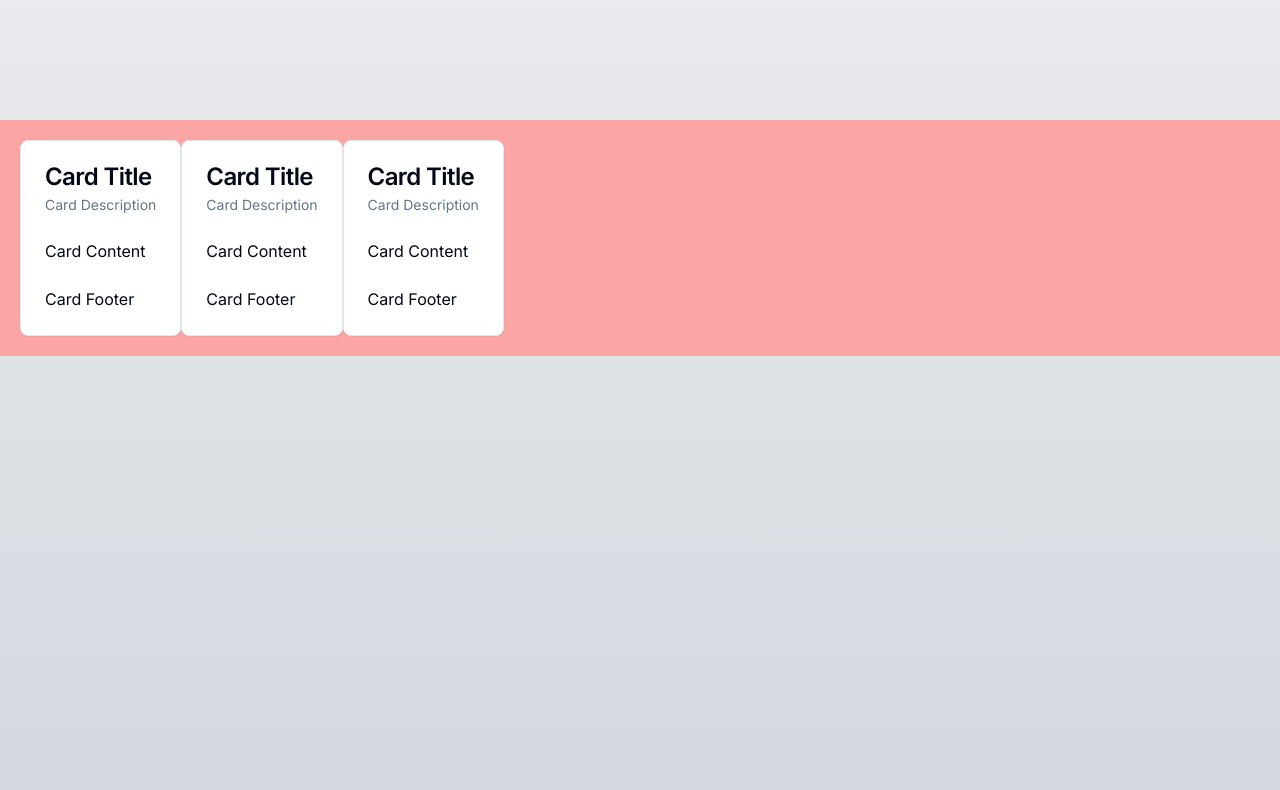
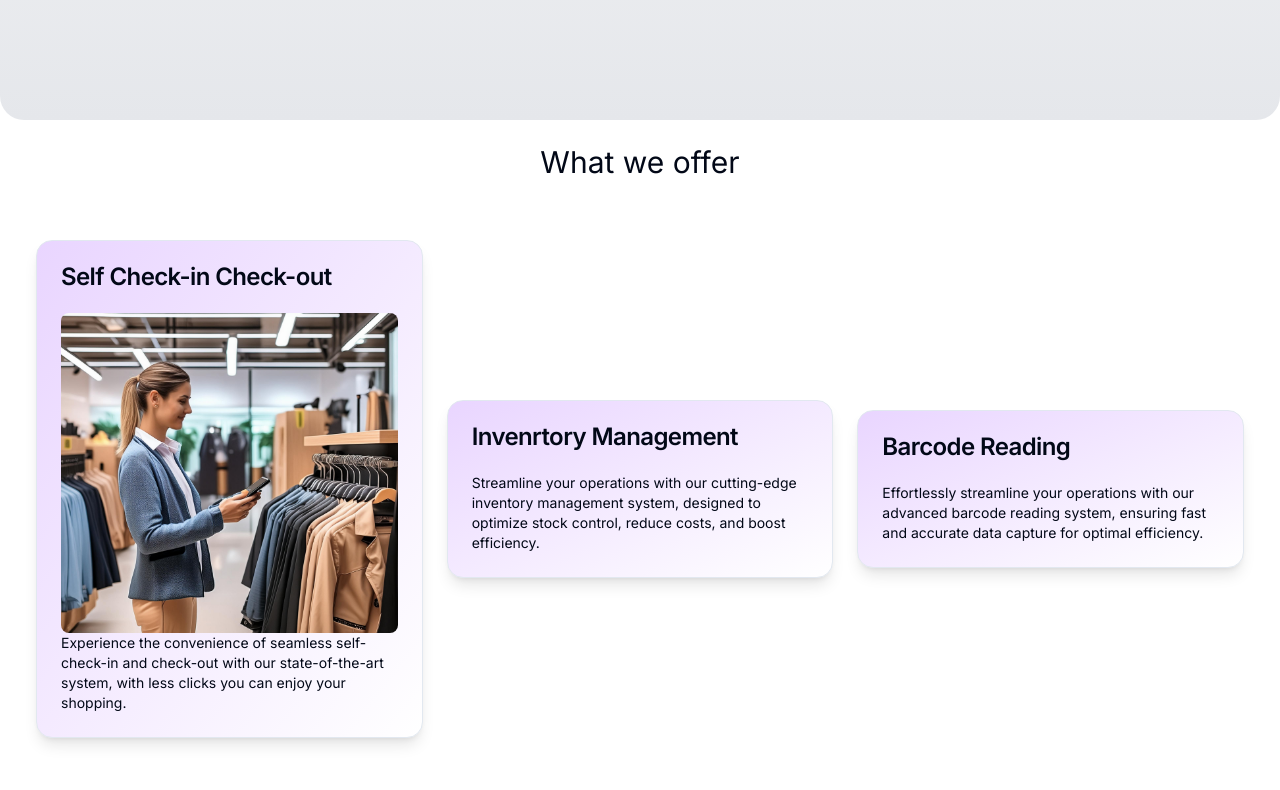
Before and after one commit to Shashanksharma280201/EzShopIn_HomePage, a Next.js app: page / in a window 1280 px wide. Shown: the part 680-1470 px from the top of the page. Built offline with nearby package versions, Linux system fonts and the light colour scheme.

Commit message:
main page cards

```diff
--- a/src/app/layout.tsx
+++ b/src/app/layout.tsx
@@ -5,7 +5,7 @@ import "./globals.css";
 const inter = Inter({ subsets: ["latin"] });
 
 export const metadata: Metadata = {
-  title: "Create Next App",
+  title: "EzShopIn",
   description: "Generated by create next app",
 };
 
--- a/src/app/page.tsx
+++ b/src/app/page.tsx
@@ -11,15 +11,15 @@ export default function Home() {
     <>
       <NavBar />
 
-      <section className="flex bg-gradient-to-b from-white to-gray-200 h-screen  w-full">
+      <section className="flex bg-gradient-to-b from-white to-gray-200 h-screen rounded-b-3xl w-full">
         <div className="flex flex-col md:flex-row p-6 items-center justify-center w-full h-full">
 
-          <div className="flex flex-col space-y-7 h-3/4 w-1/2 -mb-9 items-center justify-center">
+          <div className="flex flex-col space-y-7 h-fit md:h-3/4 w-full md:w-1/2 -mb-9 items-center justify-center">
             <WordFlip />
-            <Button>Register</Button>
+            <Button>Contact us</Button>
           </div>
 
-          <div className="flex flex-row items-center justify-center h-3/4 w-1/2 -mb-9 p-5">
+          <div className="flex flex-row items-center justify-center h-1/2 md:h-3/4 w-fit md:w-1/2 -mb-9 p-5">
             <div className="flex h-[60vh] w-fit">
               <img src="\images\scan.jpeg" alt="image" className="flex rounded-xl" style={{ width: "100%", height: "100%" }} />
             </div>
@@ -29,56 +29,60 @@ export default function Home() {
 
 
       {/* card describing what we provide */}
-      <section className="flex flex-col bg-gradient-to-b from-gray-200 to-gray-300 h-screen w-full rounded-b-3xl">
-        {/* <div className="flex w-full bg-gray-300 items-center justify-center">
-          <VanishInput />
-        </div> */}
+      <section className="flex flex-col items-center justify-center h-fit w-full ">
 
-        <div className="flex flex-col md:flex-row bg-red-300 w-full h-fit p-5">
+        <h1 className="flex text-3xl p-6">What we offer</h1>
 
-          <Card>
+        <div className="flex flex-col md:flex-row items-center justify-center gap-6 w-full h-fit p-9">
+
+          {/* 1 */}
+          <Card className="flex flex-col bg-gradient-to-tl from-white to-purple-200 shadow-lg z-1 hover:shadow-xl rounded-2xl transition-shadow w-full md:w-1/3">
             <CardHeader>
-              <CardTitle>Card Title</CardTitle>
-              <CardDescription>Card Description</CardDescription>
+              <CardTitle>Self Check-in Check-out</CardTitle>
+            </CardHeader>
+            <CardContent className="flex flex-col justify-center items-center">
+
+              <div className="flex h-[40vh] w-full">
+                <img src="images\checkin_checkout.jpg" alt="" className="flex rounded-lg" style={{ width: "100%", height: "100%" }} />
+              </div>
+
+              <p className="flex text-sm">
+                Experience the convenience of seamless self-check-in and check-out with our state-of-the-art system,
+                with less clicks you can enjoy your shopping.
+              </p>
+            </CardContent>
+
+          </Card>
+
+          {/* 2 */}
+          <Card className="flex flex-col bg-gradient-to-tl from-white to-purple-200 shadow-lg z-1 hover:shadow-xl rounded-2xl transition-shadow w-full md:w-1/3">
+            <CardHeader>
+              <CardTitle>Invenrtory Management</CardTitle>
             </CardHeader>
             <CardContent>
-              <p>Card Content</p>
+              <p className="flex text-sm">
+                Streamline your operations with our cutting-edge inventory management system,
+                designed to optimize stock control, reduce costs, and boost efficiency.
+              </p>
             </CardContent>
-            <CardFooter>
-              <p>Card Footer</p>
-            </CardFooter>
           </Card>
 
-          <Card>
+          {/* 3 */}
+          <Card className="flex flex-col bg-gradient-to-tl from-white to-purple-200 shadow-lg z-1 hover:shadow-xl rounded-2xl transition-shadow w-full md:w-1/3">
             <CardHeader>
-              <CardTitle>Card Title</CardTitle>
-              <CardDescription>Card Description</CardDescription>
+              <CardTitle>Barcode Reading</CardTitle>
             </CardHeader>
             <CardContent>
-              <p>Card Content</p>
+              <p className="flex text-sm">
+                Effortlessly streamline your operations with our advanced barcode reading system,
+                ensuring fast and accurate data capture for optimal efficiency.
+              </p>
             </CardContent>
-            <CardFooter>
-              <p>Card Footer</p>
-            </CardFooter>
-          </Card>
-
-          <Card>
-            <CardHeader>
-              <CardTitle>Card Title</CardTitle>
-              <CardDescription>Card Description</CardDescription>
-            </CardHeader>
-            <CardContent>
-              <p>Card Content</p>
-            </CardContent>
-            <CardFooter>
-              <p>Card Footer</p>
-            </CardFooter>
           </Card>
 
         </div>
       </section>
 
-
       <Footer />
     </>
   );
--- a/src/components/Footer.tsx
+++ b/src/components/Footer.tsx
@@ -4,7 +4,7 @@ import React from 'react'
 const Footer = () => {
     return (
         <>
-            < footer className="block bg-gray-400 opacity-75 rounded-3xl m-4 shadow-xl z-0">
+            < footer className="block bg-gray-300 opacity-75 rounded-3xl m-4 shadow-xl z-0">
                 <div className="py-16 md:py-24 lg:py-32 mx-auto w-full max-w-7xl px-5 md:px-10">
                     <div className="flex-row flex justify-between max-[767px]:flex-col max-[767px]:items-start">
                         <div className="w-full max-w-[560px] max-[991px]:mr-4 max-[991px]:flex-initial max-[767px]:">
```
Also changed, not shown: public/images/checkin_checkout.jpg (added), public/images/inventory_check.jpg (added).
